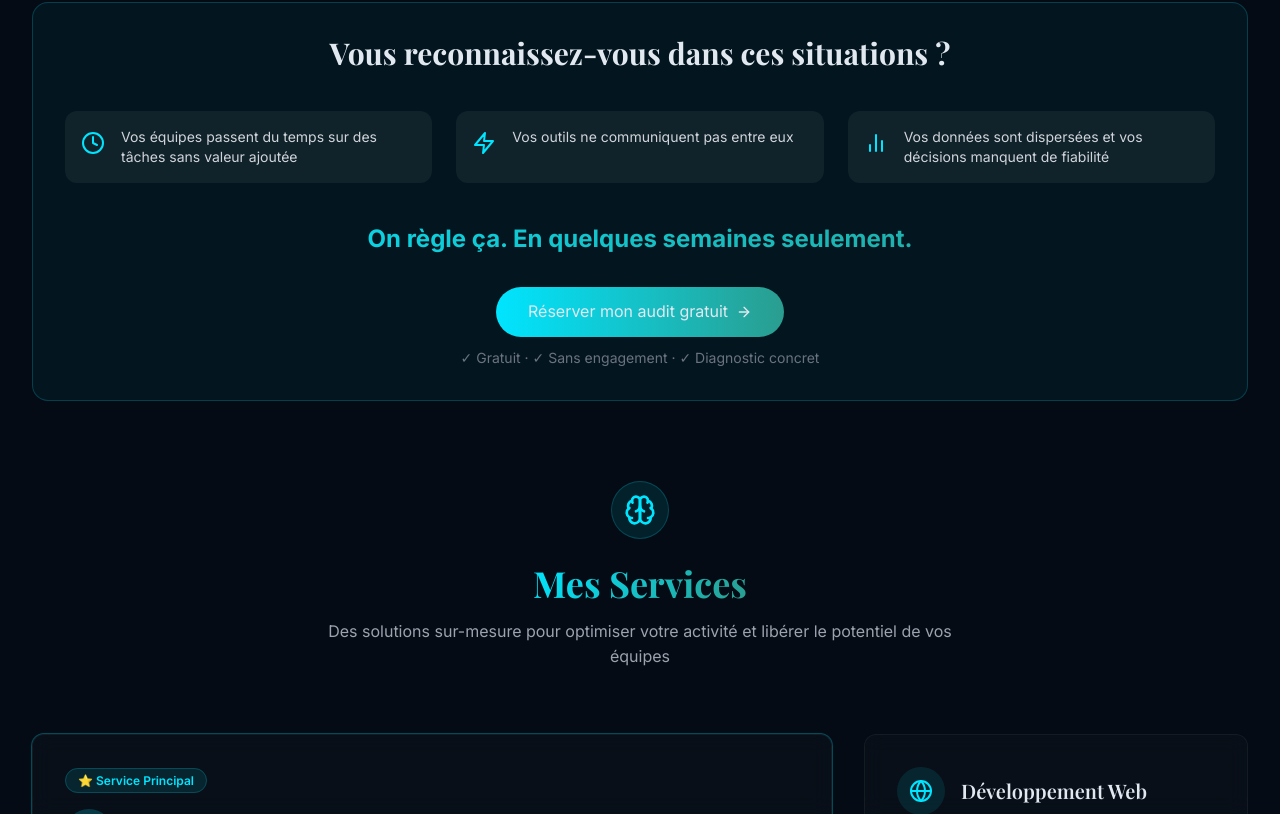
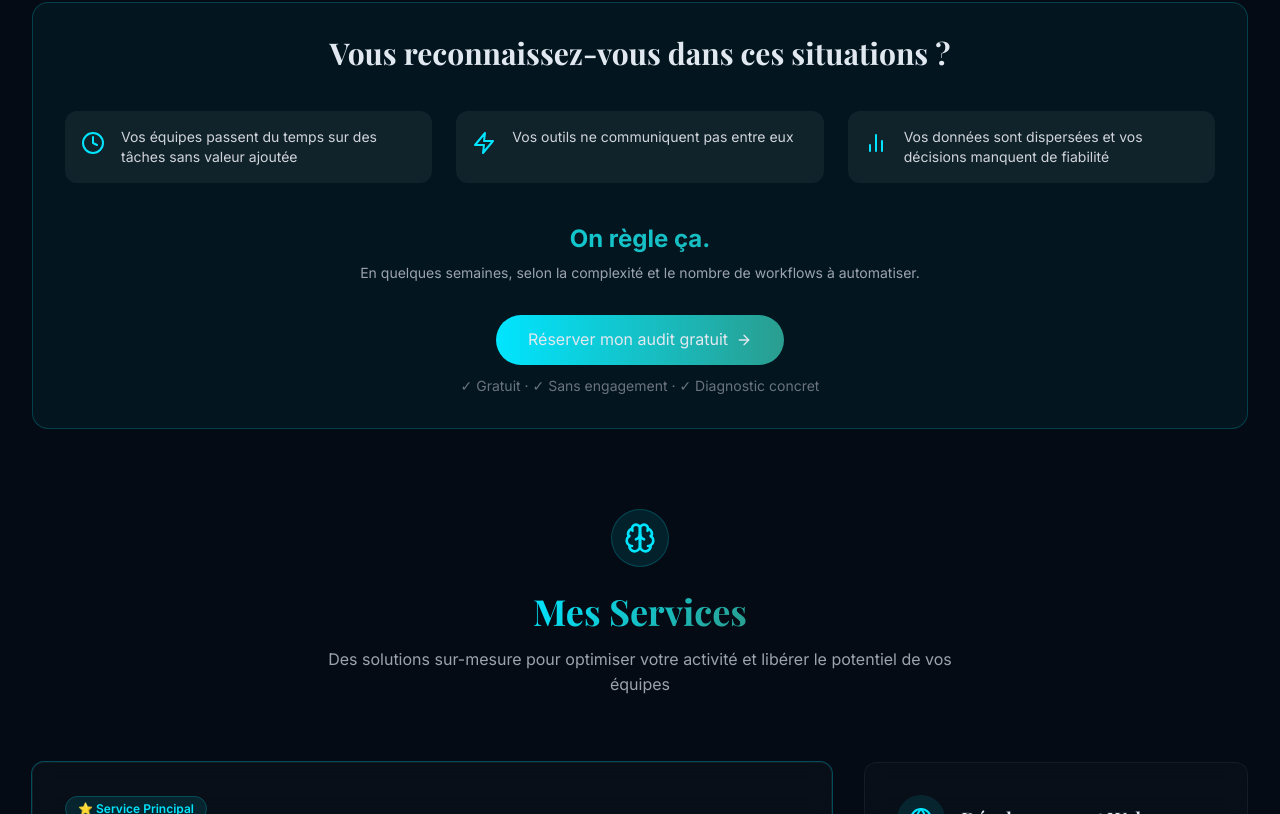
Before and after one commit to dcormerais/Spirit-Bird-IA-Solutions, a React (Vite) app: page / in a window 1280 px wide. Shown: the part 1986-2800 px from the top of the page. Built offline with nearby package versions, Linux system fonts and the light colour scheme.

Commit message:
Updated Services.tsx

```diff
--- a/src/components/Services.tsx
+++ b/src/components/Services.tsx
@@ -64,7 +64,7 @@ const beforeAfter = {
     "Process fiables, même en votre absence",
     "Temps libéré pour ce qui crée de la valeur",
     "Données centralisées et décisions éclairées",
-    "Vous scalez sans augmenter vos coûts fixes"
+    "Vous scalez sans augmenter vos coûts fixes — selon la taille du workflow automatisé"
   ]
 };
 
@@ -100,8 +100,11 @@ const Services = () => {
             ))}
           </div>
           <div className="text-center">
-            <p className="text-2xl font-bold gradient-text mb-8">
-              On règle ça. En quelques semaines seulement.
+            <p className="text-2xl font-bold gradient-text mb-2">
+              On règle ça.
+            </p>
+            <p className="text-gray-400 text-sm mb-8">
+              En quelques semaines, selon la complexité et le nombre de workflows à automatiser.
             </p>
             <a
               href="https://calendly.com/dorian-cormerais/30min"
```
